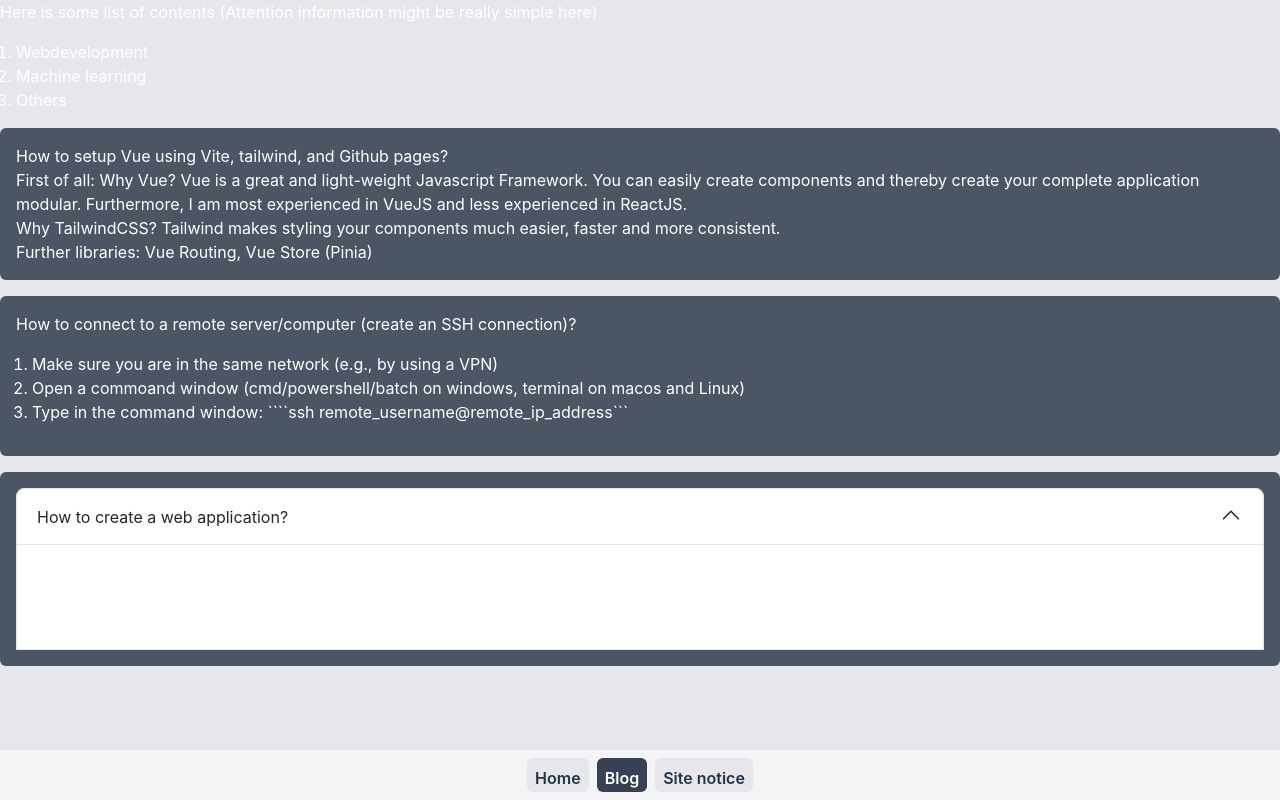
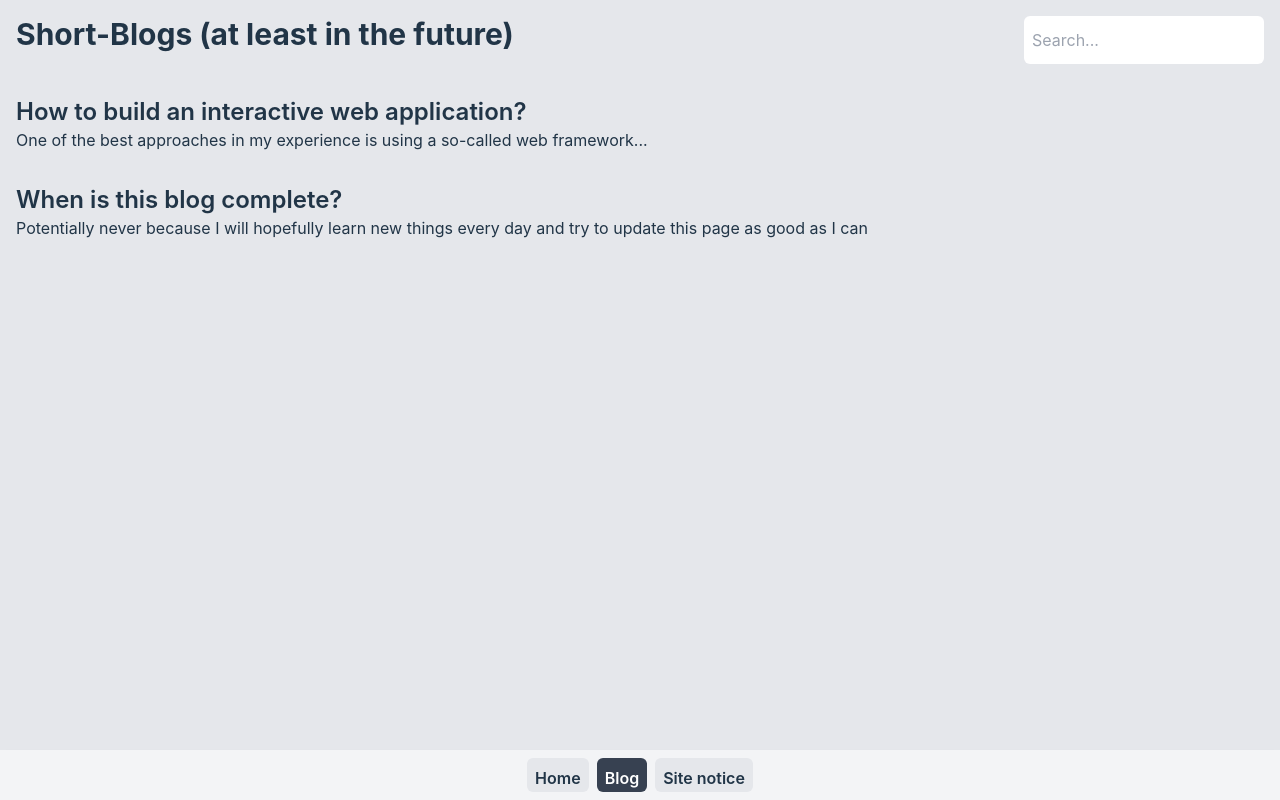
Before and after one commit to danielwalke/danielwalke.github.io, a Vue app: page /blog in a window 1280 px wide. Built offline with nearby package versions, Linux system fonts and the light colour scheme.

Commit message:
next short-blog prototype

```diff
--- a/src/App.vue
+++ b/src/App.vue
@@ -5,7 +5,7 @@ import Bottombar from "./components/sidebar/Bottombar.vue";
 <template>
   <div class="w-screen h-screen overflow-hidden">
     <div class="flex flex-col h-full">
-      <div class="text-white w-full overflow-y-auto main-container h-full">
+      <div class="w-full overflow-y-auto main-container h-full">
         <router-view></router-view>
       </div>
       <div class="h-[50px] w-full">
--- a/src/components/blog/howTo/VueSetup.vue
+++ b/src/components/blog/howTo/VueSetup.vue
@@ -1,16 +1,20 @@
 <template>
   <div>
-    <div>
-      Here is some list of contents
-      (Attention information might be really simple here)
+    <div class="flex justify-between p-4">
+      <h1 class="text-3xl font-bold">Short-Blogs (at least in the future)</h1>
+      <input placeholder="Search..." type="text" v-model="search" class="h-12 w-60 rounded-md p-2"/>
     </div>
-    <div class="p-4">
-      <ol class="list-decimal">
-        <li>Webdevelopment</li>
-        <li>Machine learning</li>
-        <li>Others</li>
-      </ol>
+
+    <div v-for="blogItem in filteredBlogItems" :key="uuid" class="p-4">
+      <h3 class="text-2xl font-semibold">
+        {{blogItem.question}}
+      </h3>
+      <p>
+        {{blogItem.answer}}
+      </p>
     </div>
+  </div>
+  <!--
     <BlogComponent>
       <div>
         How to setup Vue using Vite, tailwind, and Github pages?
@@ -28,8 +32,8 @@
         Further libraries: Vue Routing, Vue Store (Pinia)
       </div>
     </BlogComponent>
-
-    <BlogComponent>
+-->
+  <!--    <BlogComponent>
         How to connect to a remote server/computer (create an SSH connection)?
         <ol class="list-decimal p-4">
           <li>Make sure you are in the same network (e.g., by using a VPN)</li>
@@ -39,17 +43,34 @@
       </BlogComponent>
       <blog-component>
         <CreateWebapplication/>
-    </blog-component>
-  </div>
+      </blog-component>-->
 </template>
 
-<script>
-import BlogComponent from "../BlogComponent.vue";
-import CreateWebapplication from "./webdev/CreateWebapplication.vue";
-export default {
-  name: "VueSetup",
-  components: {CreateWebapplication, BlogComponent}
+<script setup>
+//import BlogComponent from "../BlogComponent.vue";
+//import CreateWebapplication from "./webdev/CreateWebapplication.vue";
+import {computed, ref} from "vue";
+import { v4 as uuid } from 'uuid';
+
+
+const search = ref("")
+
+const blogItems = [
+  {
+    "id": uuid(),
+    "question": "How to build an interactive web application?",
+    "answer": "One of the best approaches in my experience is using a so-called web framework..."
+  },
+  {
+    "id": uuid(),
+    "question": "When is this blog complete?",
+    "answer": "Potentially never because I will hopefully learn new things every day and try to update this page as good as I can"
   }
+]
+
+const filteredBlogItems = computed(()=>{
+  return blogItems.filter(blogItem => blogItem.question.includes(search.value))
+})
 </script>
 
 <style scoped>
--- a/src/components/intro/Intro.vue
+++ b/src/components/intro/Intro.vue
@@ -25,51 +25,51 @@
 
       <div class="row">
         <IntroBox header="Research fellow (full-time)">
-          <li>Where?<br/> <div class="text-right">Otto-von-Guericke University</div></li>
-          <li>When?<br/> <div class="text-right">Since January 2023</div></li>
-          <li>What?<br/> <div class="text-right whitespace-pre-wrap">Applying graph learning algorithms on sepsis complete blood count data (pandas, numpy, scikit-learn,
+          <li>Where? <div class="text-right">Otto-von-Guericke University</div></li>
+          <li>When? <div class="text-right">Since January 2023</div></li>
+          <li>What? <div class="text-right whitespace-pre-wrap">Applying graph learning algorithms on sepsis complete blood count data (pandas, numpy, scikit-learn,
             PyTorch, PyG)</div></li>
         </IntroBox>
 
         <IntroBox header="Research fellow (part-time)">
-          <li>Where?<br/> <div class="text-right">Otto-von-Guericke University</div></li>
-          <li>When?<br/> <div class="text-right">December 2021 - December 2022</div></li>
-          <li>What?<br/> <div class="text-right">Literature survey about graph databases and graph learning</div></li>
+          <li>Where? <div class="text-right">Otto-von-Guericke University</div></li>
+          <li>When? <div class="text-right">December 2021 - December 2022</div></li>
+          <li>What? <div class="text-right">Literature survey about graph databases and graph learning</div></li>
         </IntroBox>
       </div>
 
 
       <div class="row">
         <IntroBox header="Software developer (part-time)">
-          <li>Where?<br/> <div class="text-right">METOP GmbH</div></li>
-          <li>When?<br/> <div class="text-right">December 2021 - December 2022</div></li>
-          <li>What?<br/> <div class="text-right">Web development (Vue, JavaScript, TypeScipt, Parse)</div></li>
+          <li>Where? <div class="text-right">METOP GmbH</div></li>
+          <li>When? <div class="text-right">December 2021 - December 2022</div></li>
+          <li>What? <div class="text-right">Web development (Vue, JavaScript, TypeScipt, Parse)</div></li>
         </IntroBox>
 
         <IntroBox header="Software developer (full-time)">
-          <li>Where?<br/> <div class="text-right">METOP GmbH</div></li>
-          <li>When?<br/> <div class="text-right">August 2021 - November 2021</div></li>
-          <li>What?<br/> <div class="text-right">Web development (Vue, JavaScript, Parse)</div></li>
+          <li>Where? <div class="text-right">METOP GmbH</div></li>
+          <li>When? <div class="text-right">August 2021 - November 2021</div></li>
+          <li>What? <div class="text-right">Web development (Vue, JavaScript, Parse)</div></li>
         </IntroBox>
       </div>
 
       <div class="row">
         <IntroBox header="Research Assistant (part-time)">
-          <li>Where?<br/> <div class="text-right">Otto-von-Guericke University</div></li>
-          <li>When?<br/> <div class="text-right">May 2021 - August 2021</div></li>
-          <li>What?<br/> <div class="text-right">Paper writing & Web development (ReactJS) with Java Backend</div></li>
+          <li>Where? <div class="text-right">Otto-von-Guericke University</div></li>
+          <li>When? <div class="text-right">May 2021 - August 2021</div></li>
+          <li>What? <div class="text-right">Paper writing & Web development (ReactJS) with Java Backend</div></li>
         </IntroBox>
 
         <IntroBox header="Research Assistant (part-time)">
-          <li>Where?<br/> <div class="text-right">Otto-von-Guericke University</div></li>
-          <li>When?<br/> <div class="text-right">August 2020 - January 2021</div></li>
-          <li>What?<br/> <div class="text-right">Web development (ReactJS) with Java Backend</div></li>
+          <li>Where? <div class="text-right">Otto-von-Guericke University</div></li>
+          <li>When? <div class="text-right">August 2020 - January 2021</div></li>
+          <li>What? <div class="text-right">Web development (ReactJS) with Java Backend</div></li>
         </IntroBox>
 
         <IntroBox header="Tutor (part-time)">
-          <li>Where?<br/> <div class="text-right">Otto-von-Guericke University</div></li>
-          <li>When?<br/> <div class="text-right">October 2019 - January 2020</div></li>
-          <li>What?<br/> <div class="text-right">Correction of MATLAB exercises for simulating biotechnological processes</div></li>
+          <li>Where? <div class="text-right">Otto-von-Guericke University</div></li>
+          <li>When? <div class="text-right">October 2019 - January 2020</div></li>
+          <li>What? <div class="text-right">Correction of MATLAB exercises for simulating biotechnological processes</div></li>
         </IntroBox>
       </div>
 
@@ -77,16 +77,16 @@
 
       <div class="row">
         <IntroBox header="The importance of graph databases and graph learning for clinical applications">
-          <li>Authors <br/> Daniel Walke*, Daniel Micheel*, Kay Schallert, Thilo Muth, Gunter Saake, David Broneske, Robert Heyer</li>
-          <li>Journal <br/><div class="text-right">DATABASE The Journal of Biological Databses and Curation</div></li>
-          <li>Link <br/><a href="https://academic.oup.com/database/article/doi/10.1093/database/baad045/7222237" target="_blank">Publication</a></li>
+          <li>Authors: Daniel Walke*, Daniel Micheel*, Kay Schallert, Thilo Muth, Gunter Saake, David Broneske, Robert Heyer</li>
+          <li>Journal: DATABASE The Journal of Biological Databses and Curation</li>
+          <li>Link: <a href="https://academic.oup.com/database/article/doi/10.1093/database/baad045/7222237" target="_blank">Publication</a></li>
         </IntroBox>
 
         <IntroBox header="MPA_Pathway_Tool: User-Friendly, Automatic Assignment of
               Microbial Community Data on Metabolic Pathways">
-          <li>Authors <br/> Daniel Walke*, Kay Schallert, Prasanna Ramesh, Dirk Benndorf, Emanuel Lange, Udo Reichl, Robert Heyer</li>
-          <li>Journal <br/><div class="text-right">International Journal of Molecular Sciences</div></li>
-          <li>Link <br/><a href="https://pure.mpg.de/rest/items/item_3348333/component/file_3348946/content" target="_blank">Publication</a></li>
+          <li>Authors: Daniel Walke*, Kay Schallert, Prasanna Ramesh, Dirk Benndorf, Emanuel Lange, Udo Reichl, Robert Heyer</li>
+          <li>Journal: International Journal of Molecular Sciences</li>
+          <li>Link: <a href="https://pure.mpg.de/rest/items/item_3348333/component/file_3348946/content" target="_blank">Publication</a></li>
         </IntroBox>
       </div>
 
@@ -132,7 +132,9 @@
         </IntroBox>
 
         <IntroBox header="Modeling biotechnological processes">
-          <li>MATLAB with ODE-solvers</li>
+          <li>MATLAB</li>
+          <li>ODE solver</li>
+          <li>fmin-search</li>
         </IntroBox>
       </div>
 
@@ -210,7 +212,7 @@ ul{
 }
 
 li{
-  @apply lg:mb-2 text-lg ml-2
+  @apply lg:mb-2 text-lg ml-2 m-2 lg:p-0
 }
 
 a{
--- a/src/components/siteNotice/SiteNotice.vue
+++ b/src/components/siteNotice/SiteNotice.vue
@@ -1,6 +1,7 @@
 <template>
-<div class="w-full flex flex-col items-center">
-  <h2 class="text-xl">Impressum</h2>
+  <div class="w-full flex justify-center">
+    <div class="w-full lg:w-2/3 flex flex-col items-center">
+      <h2 class="text-3xl font-bold mb-4">Impressum</h2>
 
       <p>Angaben gemäß § 5 TMG:</p>
 
@@ -25,6 +26,7 @@
       <p>Die Inhalte unserer Seiten wurden mit größter Sorgfalt erstellt. Für die Richtigkeit, Vollständigkeit und Aktualität der Inhalte können wir jedoch keine Gewähr übernehmen. Als Diensteanbieter sind wir gemäß § 7 Abs.1 TMG für eigene Inhalte auf diesen Seiten nach den allgemeinen Gesetzen verantwortlich.
       </p>
     </div>
+  </div>
 </template>
 
 <script>
```
Lines whose indentation alone changed are shown as unchanged.
